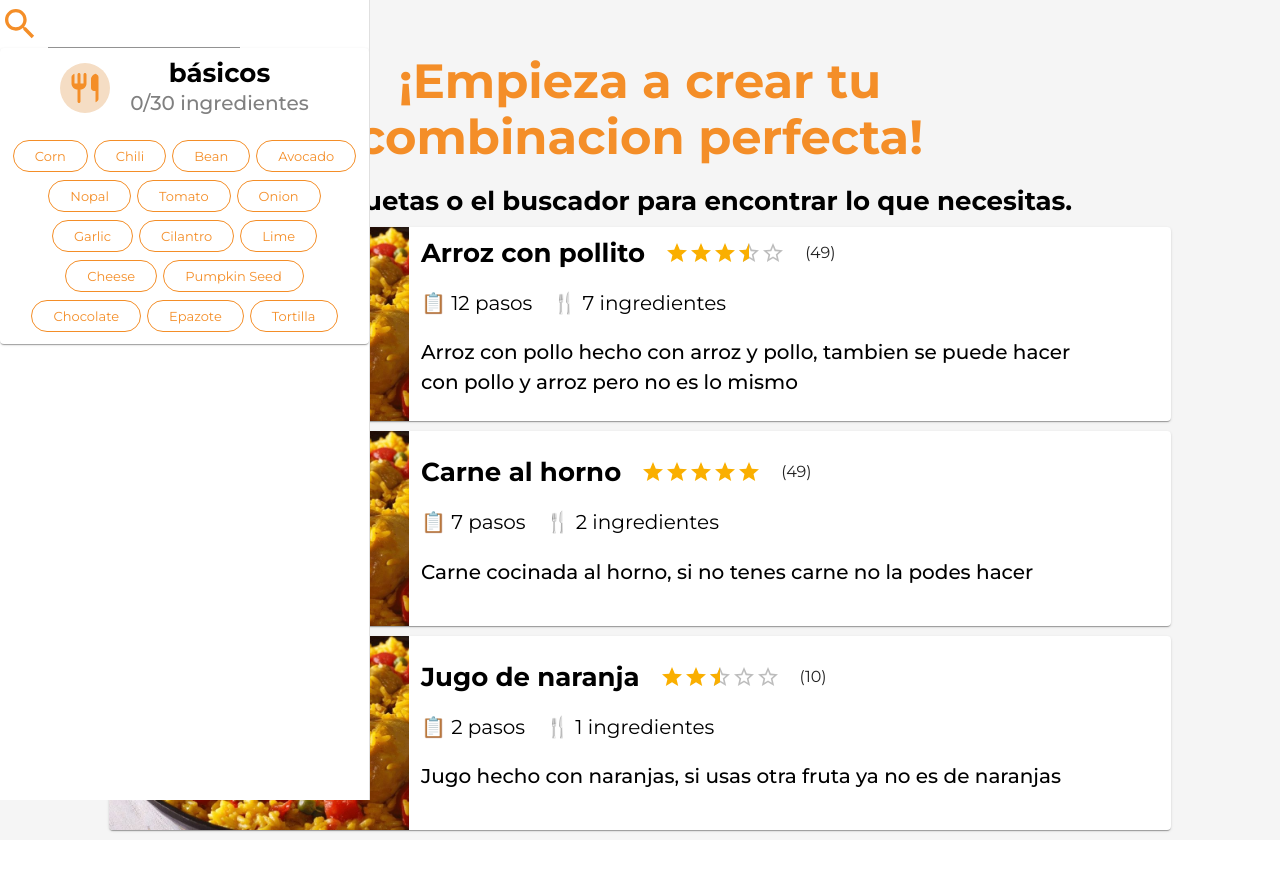
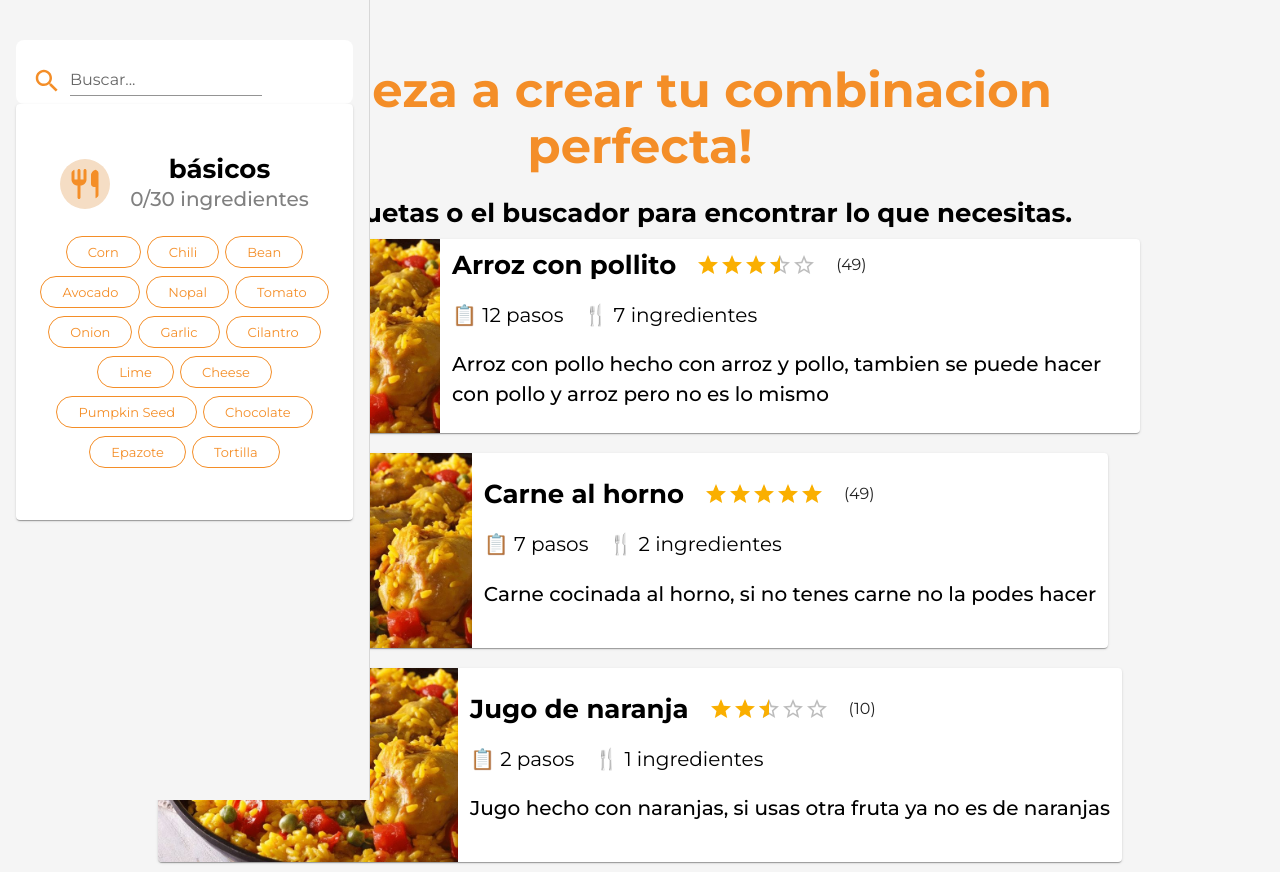
Before and after one commit to anavarro81/buscador-recetas, a Next.js app in the folder client/: page / in a window 1280 px wide. Before the commit the page ends 840 px from the top, so only its background shows below. Built offline with nearby package versions, Linux system fonts and the light colour scheme.

Commit message:
feat: actualización de los componentes FilterBox y Sidebar; mejora del diseño y el estilo para mejorar la experiencia del usuario

```diff
--- a/client/src/Components/FilterBox/FilterBox.tsx
+++ b/client/src/Components/FilterBox/FilterBox.tsx
@@ -56,7 +56,7 @@ const Ingredients = [
 
 export const FilterBox = () => {
     return (
-        <Card sx={{ maxWidth: "330", backgroundColor: "white" }}>
+        <Card sx={{ maxWidth: "330", py: 5 }}>
             <StyledCardHeader>
                 <StyledIcon />
                 <StyledTextHeader>
--- a/client/src/app/page.tsx
+++ b/client/src/app/page.tsx
@@ -56,13 +56,15 @@ const recetas = [
 export default function Home() {
     return (
         <PageContainer>
-            <Sidebar
+            <Drawer
                 sx={{
                     width: 370,
                     flexShrink: 0,
+
                     "& .MuiDrawer-paper": {
                         width: 370,
                         boxSizing: "border-box",
+                        backgroundColor: "whiteSmoke",
                     },
                 }}
                 variant="permanent"
@@ -70,28 +72,38 @@ export default function Home() {
             >
                 <Box
                     sx={{
+                        m: 2,
+                        my: 5,
+                    }}
+                >
+                    <Box
+                        sx={{
                             display: "flex",
                             alignItems: "flex-end",
+                            backgroundColor: "white",
+                            padding: 1,
+                            borderRadius: 2,
                         }}
                     >
                         <SearchIcon
                             sx={{
                                 color: theme.palette.primary.main,
-                            mr: 1,
-                            my: 0.5,
-                            fontSize: 40,
+                                mx: 1,
+                                // my: 0.5,
+                                fontSize: 30,
                             }}
                         />
                         <TextField
                             id="input-with-sx"
-                        // label="Buscar..."
+                            label="Buscar..."
                             variant="standard"
                         />
                     </Box>
 
                     <FilterBox />
-            </Sidebar>
-            <main>
+                </Box>
+            </Drawer>
+
             {
                 <>
                     <Typography
@@ -104,11 +116,12 @@ export default function Home() {
                         ¡Empieza a crear tu combinacion perfecta!
                     </Typography>
                     <Typography variant="h3" sx={{ textAlign: "center" }}>
-                            Usa las etiquetas o el buscador para encontrar lo
-                            que necesitas.
+                        Usa las etiquetas o el buscador para encontrar lo que
+                        necesitas.
                     </Typography>
                 </>
             }
+
             {recetas
                 ? recetas.map((receta) => (
                       <RecipeCard
@@ -122,7 +135,6 @@ export default function Home() {
                       />
                   ))
                 : ""}
-            </main>
         </PageContainer>
     );
 }
```
Lines whose indentation alone changed are shown as unchanged.
